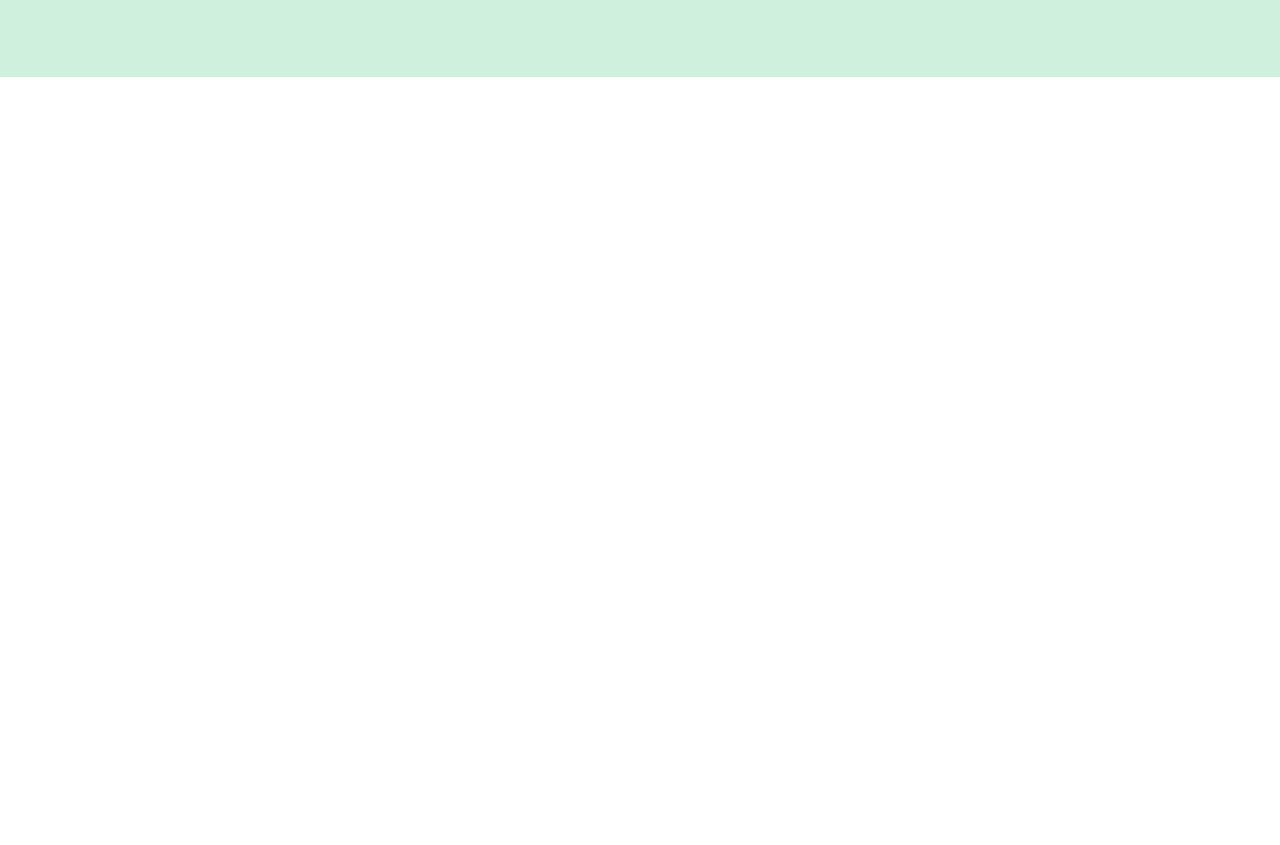
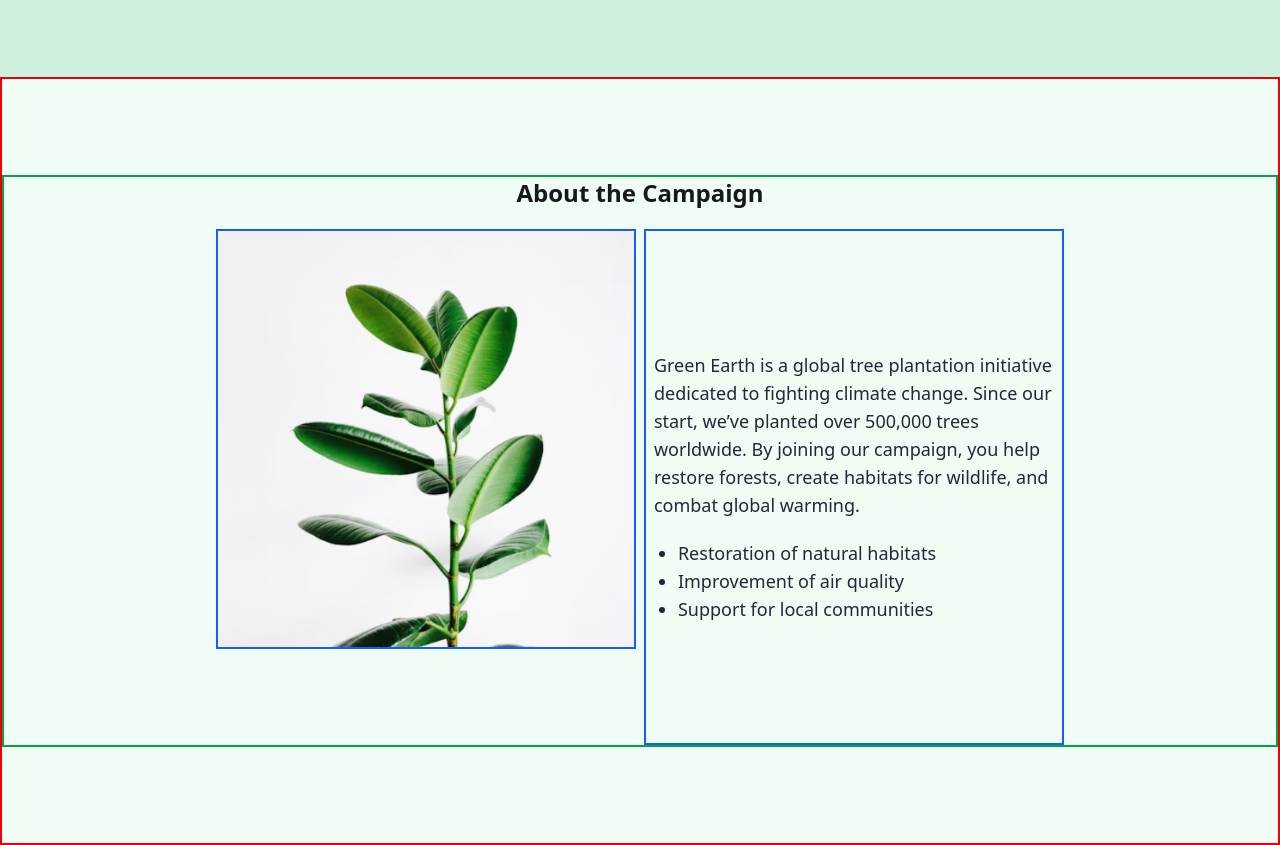
Before and after one commit to solimanumor/Assignment-06-website, a plain HTML site: page index.html in a window 1280 px wide. Shown: the part 404-1249 px from the top of the page. Before the commit the page ends 800 px from the top, so only its background shows below. Drawn offline with nearby package versions, Linux system fonts and the light colour scheme.

Commit message:
campaign section done

```diff
--- a/index.html
+++ b/index.html
@@ -61,6 +61,28 @@
             </div>
          </section>
     </header>
+    <main class="bg-[#F0FDF4] border border-2 border-red-600">
+        <!-- campaign section -->
+        <section class="campaign-container my-24 border border-2 border-green-600">
+            <h2 class="text-2xl font-bold text-center mb-5">About the Campaign</h2>
+            <div class="campaign-info flex gap-2 w-8/12 mx-auto">
+                <div class=" w-1/2">
+                    <img  class=" border border-2 border-blue-600" src="B12A06-Green-Earth/assets/about.png" alt="">
+                </div>
+                <div class="text-lg text-[#1F2937] border border-2 border-blue-600 space-y-5 w-1/2 py-30 px-2" >
+                    <p >Green Earth is a global tree plantation initiative dedicated to fighting climate change. Since our start, we’ve planted over 500,000 trees worldwide. By joining our campaign, you help restore forests, create habitats for wildlife, and combat global warming.</p>
+                    <ul class="list-disc pl-6">
+                        <li>Restoration of natural habitats</li>
+                        <li>Improvement of air quality</li>
+                        <li>Support for local communities</li>
+                    </ul>
+                </div>
+            </div>
+
+
+
+        </section>
+    </main>
     <script src="script.js/script.js"></script>
 </body>
 </html>
```
